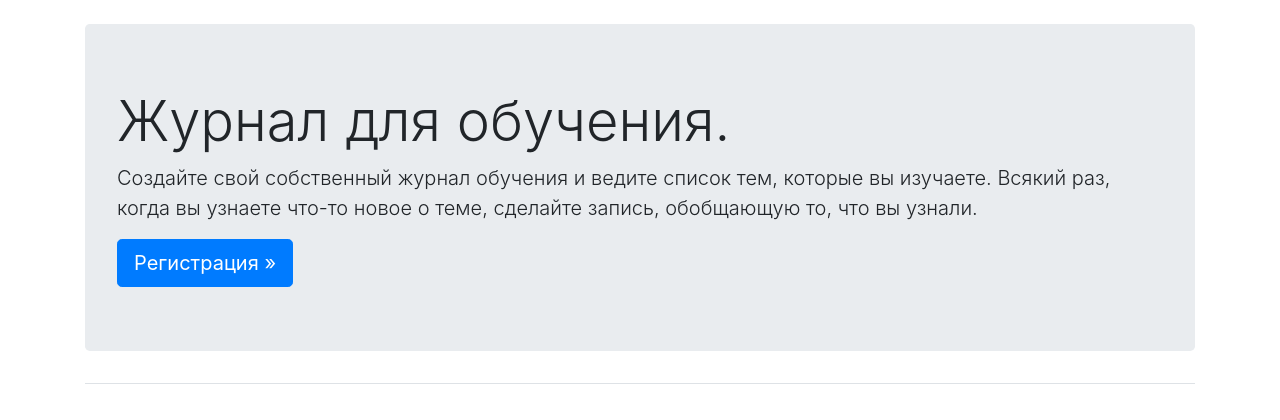
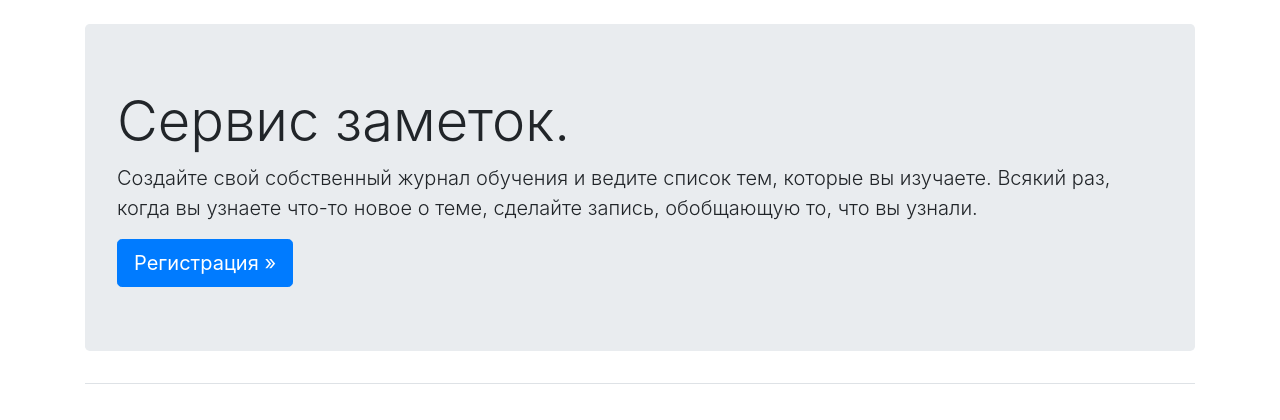
Before and after one commit to Rooliksen/learning_log, a Django app: page / in a window 1280 px wide. Shown: the part 58-478 px from the top of the page. Run offline with Django 3.2, Linux system fonts and the light colour scheme; some libraries are stand-ins or nearby versions.

Commit message:
title change in index.html

```diff
--- a/learning_logs/templates/learning_logs/index.html
+++ b/learning_logs/templates/learning_logs/index.html
@@ -2,7 +2,7 @@
 
 {% block page_header %}
   <div class='jumbotron'>
-      <h4 class="display-4">Журнал для обучения.</h4>
+      <h4 class="display-4">Сервис заметок.</h4>
 
       <p class="lead">Создайте свой собственный журнал обучения и ведите список
         тем, которые вы изучаете. Всякий раз, когда вы узнаете что-то новое
```
